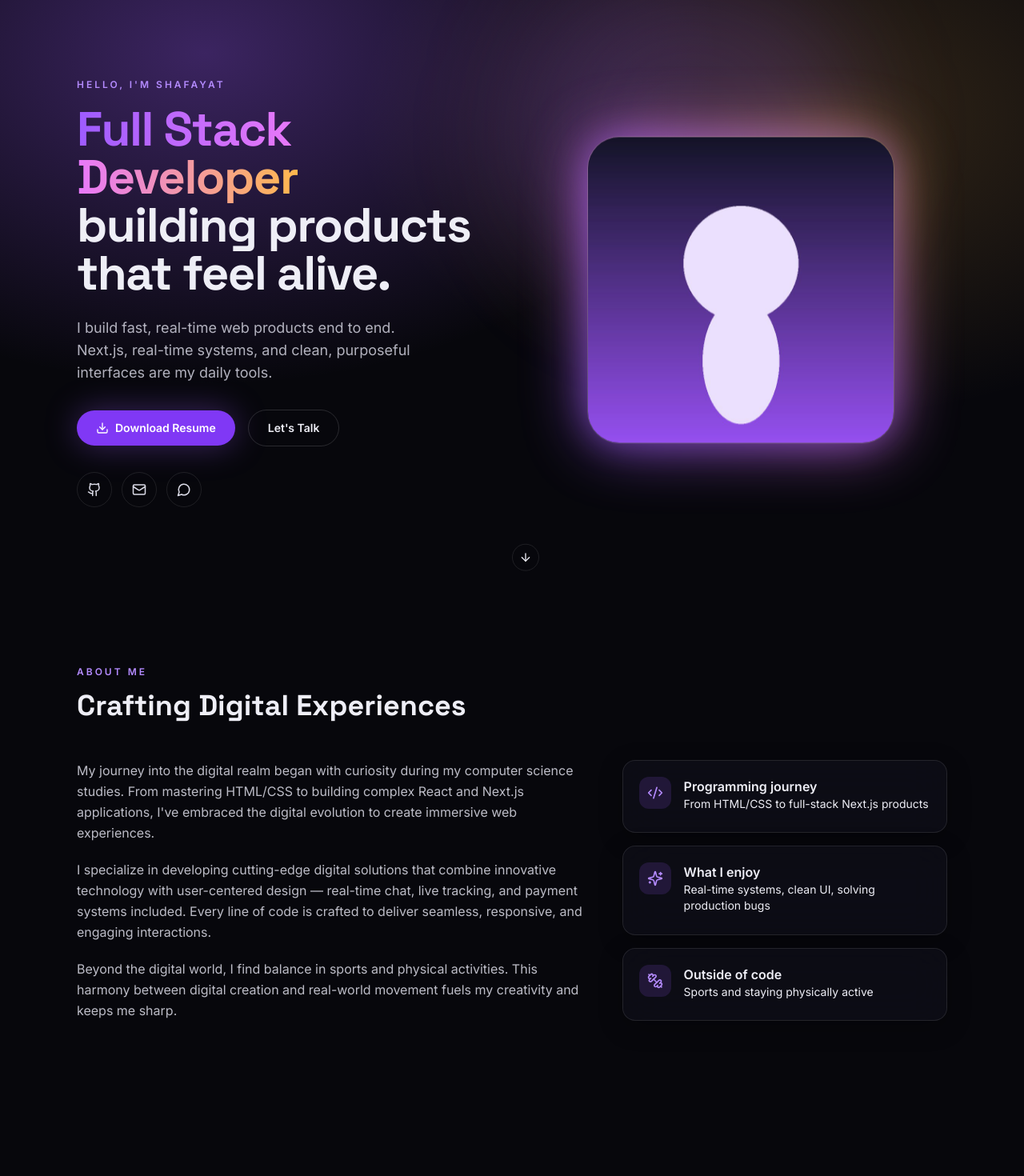
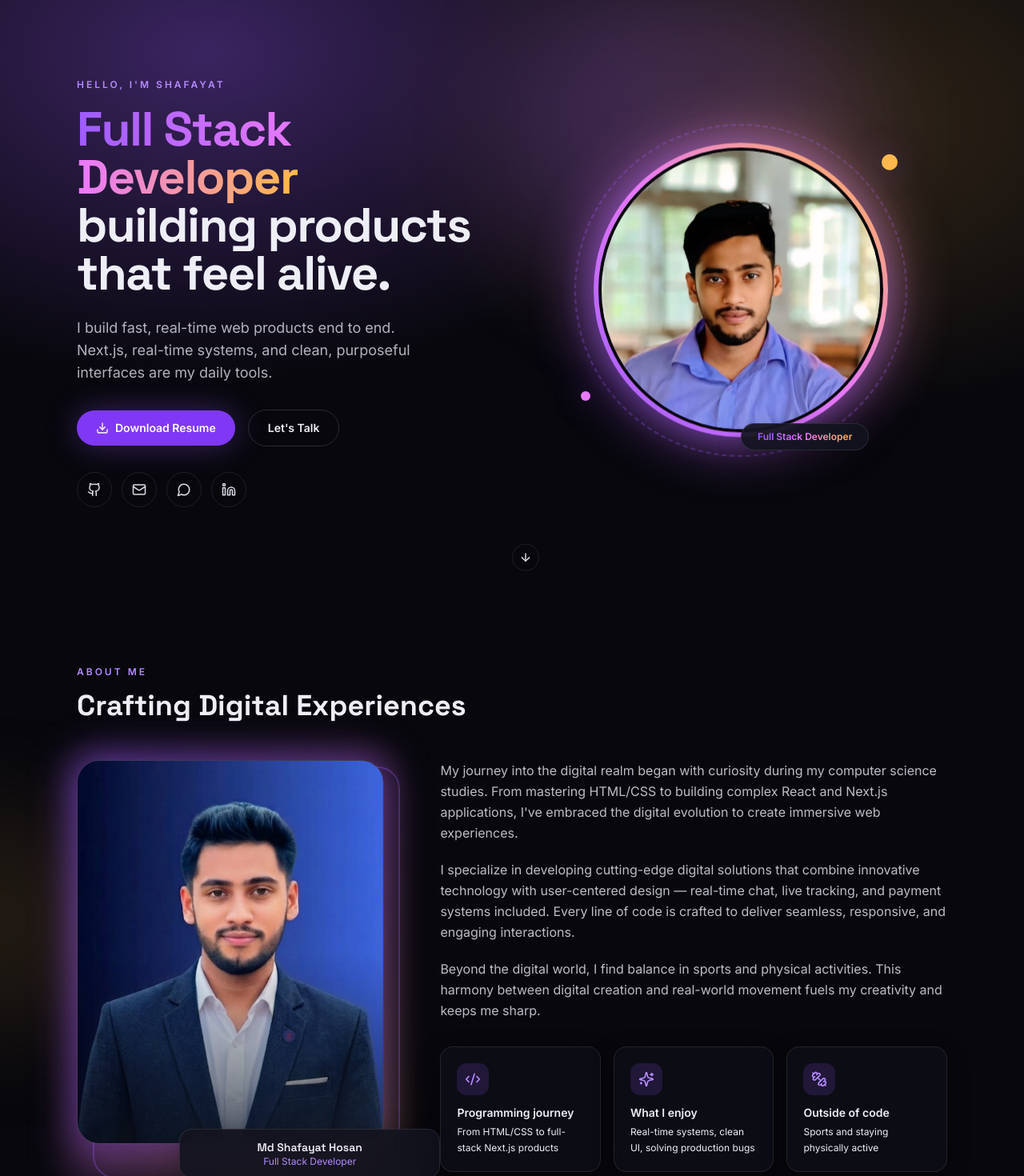
Before and after one commit to shafayat783593/Personal-portfolio, a Next.js app: page / in a window 1280 px wide. Shown: the part 100-1570 px from the top of the page at 80% size. Built offline with nearby package versions, Linux system fonts and the light colour scheme; no server answers; the database is empty.

Commit message:
update about and hero section

```diff
--- a/components/About.tsx
+++ b/components/About.tsx
@@ -1,8 +1,9 @@
 "use client";
 
+import Image from "next/image";
 import { motion } from "framer-motion";
 import { Sparkles, Dumbbell, Code2 } from "lucide-react";
-import { about } from "@/lib/data";
+import { about, profile } from "@/lib/data";
 
 const highlights = [
   { icon: Code2, label: "Programming journey", detail: "From HTML/CSS to full-stack Next.js products" },
@@ -13,6 +14,11 @@ const highlights = [
 export default function About() {
   return (
     <section id="about" className="relative py-24">
+      <div
+        aria-hidden
+        className="pointer-events-none absolute left-0 top-1/3 -z-10 h-72 w-72 -translate-x-1/2 rounded-full bg-amber-400/10 blur-3xl"
+      />
+
       <div className="section-shell">
         <motion.div
           initial={{ opacity: 0, y: 20 }}
@@ -25,12 +31,48 @@ export default function About() {
         </motion.div>
 
         <div className="mt-12 grid grid-cols-1 gap-12 lg:grid-cols-5">
+          {/* Photo column */}
+          <motion.div
+            initial={{ opacity: 0, x: -24 }}
+            whileInView={{ opacity: 1, x: 0 }}
+            viewport={{ once: true, margin: "-80px" }}
+            transition={{ duration: 0.7, ease: "easeOut" }}
+            className="relative mx-auto w-full max-w-sm pb-6 lg:col-span-2 lg:mx-0"
+          >
+            <div className="absolute -inset-3 -z-10 rounded-[2rem] bg-gradient-to-br from-violet-500/40 via-fuchsia-400/30 to-amber-400/30 blur-xl" />
+            <div className="absolute -bottom-2 -right-5 -z-10 h-full w-full rounded-[1.75rem] border-2 border-violet-500/30" />
+
+            <div className="relative aspect-[4/5] w-full overflow-hidden rounded-[1.75rem] border border-white/10 shadow-glow">
+              <Image
+                src="/images/aboutPhoto.jpeg"
+                alt={`${profile.name} — ${profile.designation}`}
+                fill
+                sizes="(max-width: 1024px) 90vw, 400px"
+                className="object-cover"
+              />
+              <div className="absolute inset-0 bg-gradient-to-t from-ink-950/60 via-transparent to-transparent" />
+            </div>
+
+            <motion.div
+              initial={{ opacity: 0, y: 12 }}
+              whileInView={{ opacity: 1, y: 0 }}
+              viewport={{ once: true }}
+              transition={{ duration: 0.5, delay: 0.3 }}
+              className="absolute -bottom-2 left-1/3 w-[85%] -translate-x-1/2 rounded-2xl border border-ink-900/10 bg-white/90 px-5 py-3 text-center shadow-card backdrop-blur-xl dark:border-mist-100/10 dark:bg-ink-800/90"
+            >
+              <p className="font-display  text-sm font-semibold">{profile.name}</p>
+              <p className="text-xs text-violet-500 dark:text-violet-400">{profile.designation}</p>
+            </motion.div>
+          </motion.div>
+
+          {/* Text column */}
+          <div className="lg:col-span-3">
             <motion.div
               initial={{ opacity: 0, y: 20 }}
               whileInView={{ opacity: 1, y: 0 }}
               viewport={{ once: true, margin: "-80px" }}
               transition={{ duration: 0.6, delay: 0.1 }}
-            className="space-y-5 lg:col-span-3"
+              className="space-y-5"
             >
               {about.paragraphs.map((p, i) => (
                 <p key={i} className="text-base leading-relaxed text-ink-700/85 dark:text-mist-200/85">
@@ -39,28 +81,29 @@ export default function About() {
               ))}
             </motion.div>
 
-          <div className="grid grid-cols-1 gap-4 lg:col-span-2">
+            <div className="mt-8 grid grid-cols-1 gap-4 sm:grid-cols-3">
               {highlights.map((h, i) => (
                 <motion.div
                   key={h.label}
-                initial={{ opacity: 0, x: 20 }}
-                whileInView={{ opacity: 1, x: 0 }}
+                  initial={{ opacity: 0, y: 20 }}
+                  whileInView={{ opacity: 1, y: 0 }}
                   viewport={{ once: true, margin: "-80px" }}
-                transition={{ duration: 0.5, delay: 0.15 + i * 0.1 }}
-                className="card-surface flex items-start gap-4 p-5"
+                  transition={{ duration: 0.5, delay: 0.2 + i * 0.1 }}
+                  className="card-surface flex flex-col items-start gap-3 p-5"
                 >
                   <div className="flex h-10 w-10 shrink-0 items-center justify-center rounded-xl bg-violet-500/15 text-violet-500 dark:text-violet-400">
                     <h.icon size={20} />
                   </div>
                   <div>
-                  <p className="font-semibold">{h.label}</p>
-                  <p className="text-sm text-ink-600/80 dark:text-mist-300/80">{h.detail}</p>
+                    <p className="text-sm font-semibold">{h.label}</p>
+                    <p className="mt-1 text-xs leading-relaxed text-ink-600/80 dark:text-mist-300/80">{h.detail}</p>
                   </div>
                 </motion.div>
               ))}
             </div>
           </div>
         </div>
+      </div>
     </section>
   );
 }
--- a/components/Hero.tsx
+++ b/components/Hero.tsx
@@ -84,10 +84,22 @@ export default function Hero() {
           transition={{ duration: 0.8, ease: "easeOut", delay: 0.15 }}
           className="relative mx-auto aspect-square w-64 sm:w-80 md:w-full md:max-w-sm"
         >
-          <div className="absolute inset-0 rounded-[2.5rem] bg-gradient-to-tr from-violet-500 via-fuchsia-400 to-amber-400 opacity-70 blur-2xl" />
-          <div className="relative h-full w-full animate-float overflow-hidden rounded-[2.5rem] border border-white/20 shadow-glow">
+          {/* rotating dashed ring */}
+          <motion.div
+            aria-hidden
+            animate={{ rotate: 360 }}
+            transition={{ duration: 24, repeat: Infinity, ease: "linear" }}
+            className="absolute -inset-4 rounded-full border-2 border-dashed border-violet-500/30"
+          />
+
+          {/* soft glow behind the circle */}
+          <div className="absolute inset-2 rounded-full bg-gradient-to-tr from-violet-500 via-fuchsia-400 to-amber-400 opacity-70 blur-2xl" />
+
+          {/* gradient ring + circular photo */}
+          <div className="absolute inset-2 animate-float rounded-full bg-gradient-to-tr from-violet-500 via-fuchsia-400 to-amber-400 p-[6px] shadow-glow">
+            <div className="relative h-full w-full overflow-hidden rounded-full border-4 border-ink-950/80 dark:border-ink-950">
               <Image
-              src="/images/profile.jpg"
+                src="/images/shafayat-pic.jpg"
                 alt={profile.name}
                 fill
                 sizes="(max-width: 768px) 320px, 400px"
@@ -95,6 +107,31 @@ export default function Hero() {
                 priority
               />
             </div>
+          </div>
+
+          {/* floating designation badge */}
+          <motion.div
+            initial={{ opacity: 0, y: 10 }}
+            animate={{ opacity: 1, y: 0 }}
+            transition={{ duration: 0.6, delay: 0.6 }}
+            className="absolute -bottom-2 left-1/2 -translate-x-1/2 whitespace-nowrap rounded-full border border-ink-900/10 bg-white/90 px-5 py-2 text-xs font-semibold shadow-card backdrop-blur-xl dark:border-mist-100/10 dark:bg-ink-800/90"
+          >
+            <span className="gradient-text">{profile.designation}</span>
+          </motion.div>
+
+          {/* small orbiting accent dots */}
+          <motion.span
+            aria-hidden
+            className="absolute -right-1 top-6 h-4 w-4 rounded-full bg-amber-400 shadow-glow sm:h-5 sm:w-5"
+            animate={{ y: [0, -10, 0] }}
+            transition={{ duration: 3.5, repeat: Infinity, ease: "easeInOut" }}
+          />
+          <motion.span
+            aria-hidden
+            className="absolute -left-2 bottom-16 h-3 w-3 rounded-full bg-fuchsia-400 shadow-glow"
+            animate={{ y: [0, 10, 0] }}
+            transition={{ duration: 4, repeat: Infinity, ease: "easeInOut", delay: 0.5 }}
+          />
         </motion.div>
       </div>
 
--- a/lib/data.ts
+++ b/lib/data.ts
@@ -9,7 +9,10 @@ export const profile = {
   phone: "+8801610665069",
   whatsapp: "8801610665069",
   github: "https://github.com/shafayat783593",
-  resumeUrl: "/resume.pdf", // drop your resume.pdf inside /public when ready
+  resumeUrl: "https://drive.google.com/file/d/1JnAZUpopFz6LqsTrLzPN9-ADa6PY6IUq/view?usp=sharing",
+  aboutPhoto:'/'
+
+  // drop your resume.pdf inside /public when ready
 };
 
 export const socials = [
@@ -17,7 +20,7 @@ export const socials = [
   { name: "Email", href: "mailto:sshapa17@gmail.com", icon: "Mail" },
   { name: "WhatsApp", href: "https://wa.me/8801610665069", icon: "MessageCircle" },
   // add LinkedIn / Twitter / Facebook the same way once you have the links
-  // { name: "LinkedIn", href: "https://linkedin.com/in/yourname", icon: "Linkedin" },
+  { name: "LinkedIn", href: "https://linkedin.com/in/yourname", icon: "Linkedin" },
 ];
 
 export const navLinks = [
```
Also changed, not shown: public/images/aboutPhoto.jpeg (added), public/images/shafayat-pic.jpg (added). Lines whose indentation alone changed are shown as unchanged.
